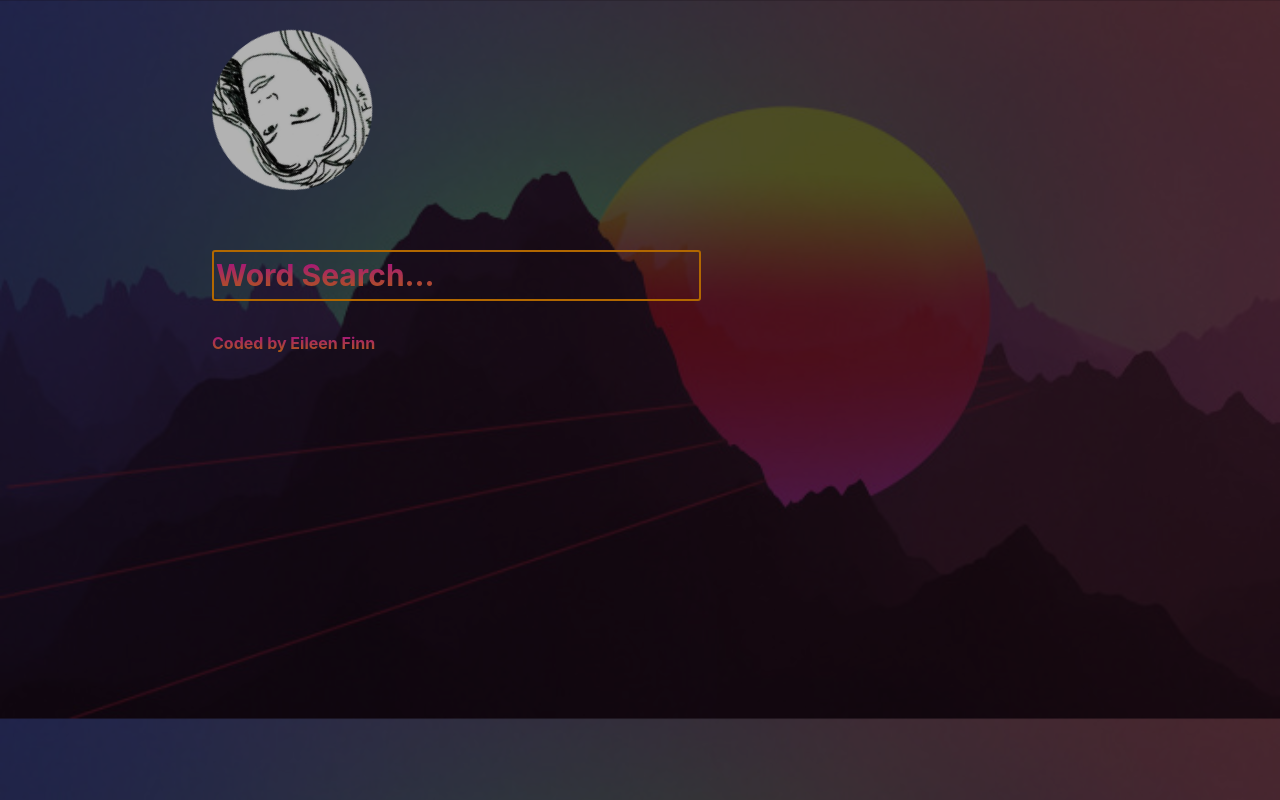
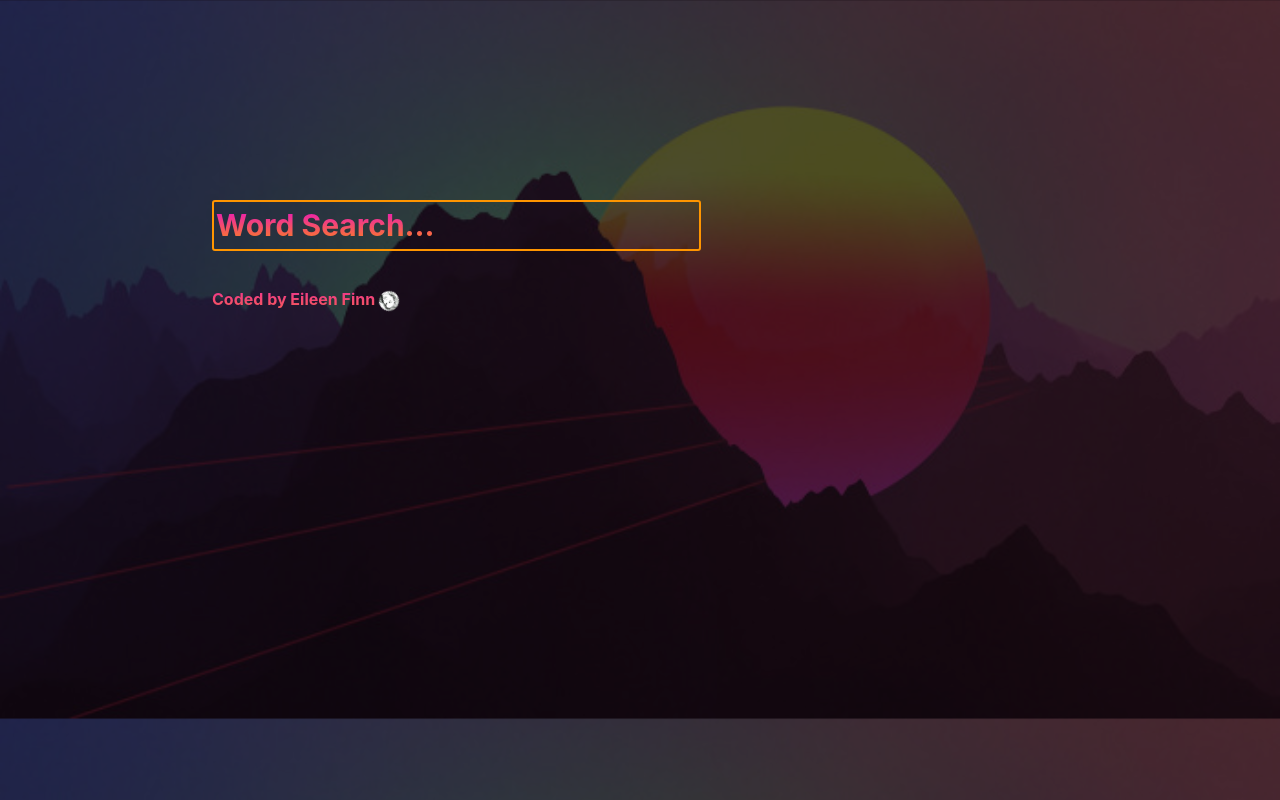
Before and after one commit to swimfinn/dictionary2, a React (Create React App) app: page / in a window 1280 px wide. Built offline with nearby package versions, Linux system fonts and the light colour scheme.

Commit message:
changed padding and margins

```diff
--- a/src/App.css
+++ b/src/App.css
@@ -4,7 +4,7 @@ body {
     url("/src/images/body.jpg");
   background-size: cover;
   background-blend-mode: darken;
-  filter: brightness(70%);
+  filter: brightness(100%);
 }
 
 footer {
@@ -20,7 +20,7 @@ footer {
 }
 
 .Eileen {
-  height: 20vmin;
+  height: 20px;
   pointer-events: none;
   margin: 30px auto;
   border-radius: 50%;
--- a/src/App.js
+++ b/src/App.js
@@ -6,13 +6,10 @@ function App() {
   return (
     <div className="App">
       <div className="container">
-        <header className="App-header">
-          <img src={Eileen} className="Eileen" alt="Eileen" />
-        </header>
         <main>
           <Dictionary />
         </main>
-        <footer className="App-footer">Coded by Eileen Finn</footer>
+        <footer className="App-footer">Coded by Eileen Finn <img src={Eileen} className="Eileen" alt="Eileen" /></footer>
       </div>
     </div >
   );
--- a/src/Dictionary.css
+++ b/src/Dictionary.css
@@ -8,5 +8,7 @@
   font-size: 30px;
   border: 2px solid #ff9500;
   border-radius: 3px;
-  margin: 30px auto;
+  margin-top: 90px;
+  margin: 200px 0px 10px;
+  filter: brightness(100%);
 }
```
